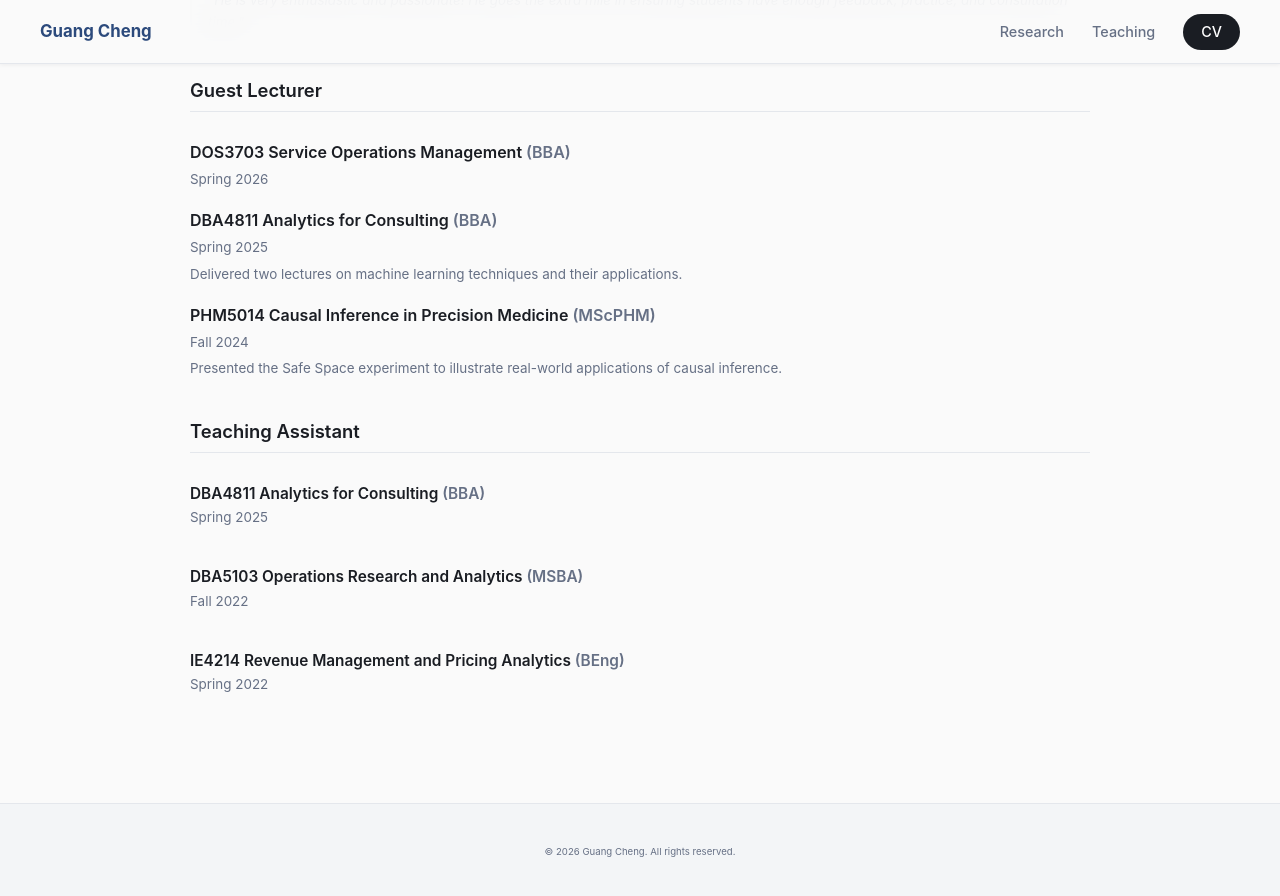
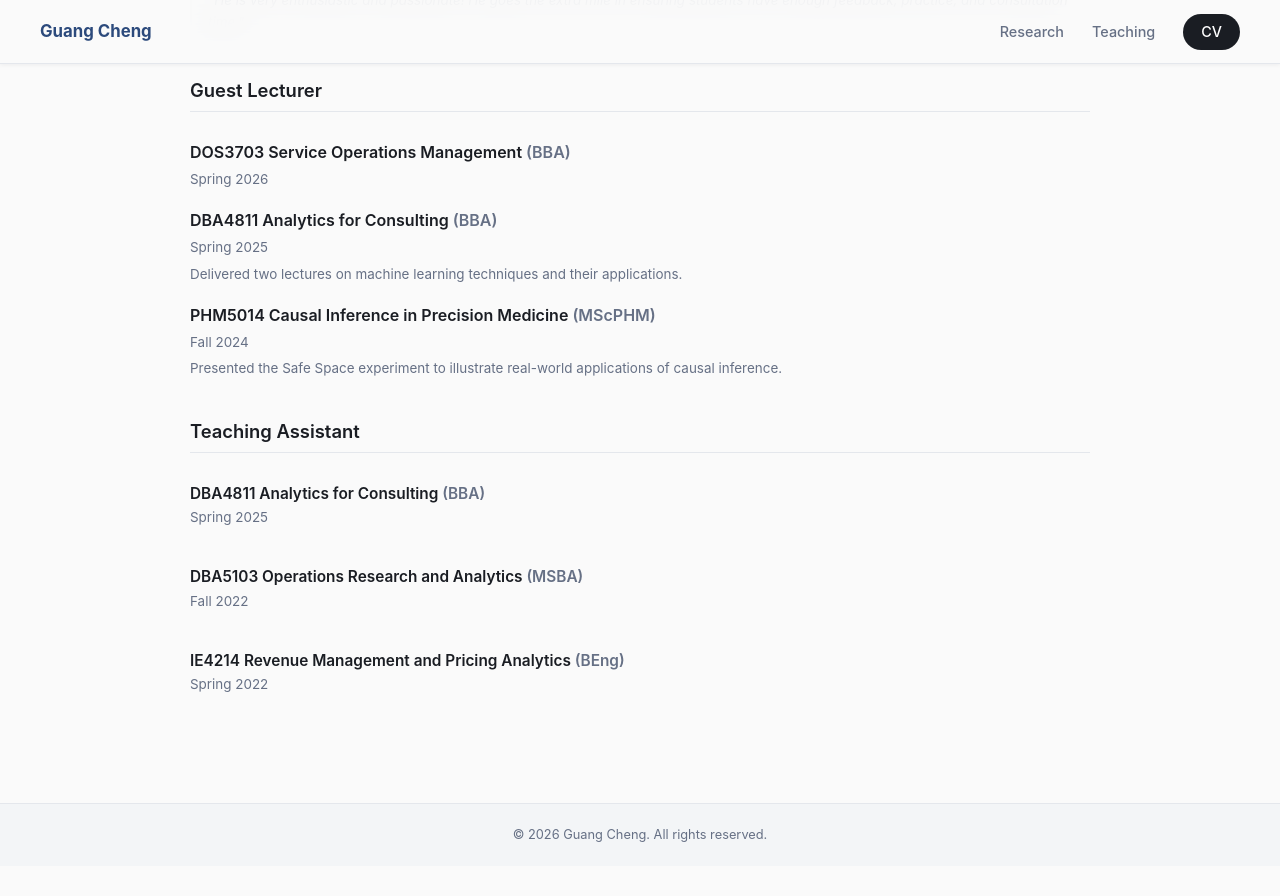
Before and after one commit to gcheng-nus/gcheng-nus.github.io, a Jekyll site: the page built from _pages/about.md, in a window 1280 px wide and 900 px high, scrolled down 2550 px. Shown: the top 896 px of the window. Built offline with Jekyll 4.4.1, drawn with Linux system fonts in a browser that asks for light colours; after the commit the page ends 3416 px from its top, so only the background shows below that.

Commit message:
change footer padding

```diff
--- a/assets/css/academic.scss
+++ b/assets/css/academic.scss
@@ -586,7 +586,7 @@ body.academic-site.is-locked {
 }
 
 .academic-footer {
-  padding: 40px;
+  padding: 20px;
   border-top: 1px solid var(--academic-border);
   background: var(--academic-band);
   color: var(--academic-muted);
@@ -595,7 +595,7 @@ body.academic-site.is-locked {
 
 .academic-footer p {
   margin: 0;
-  font-size: 0.6rem;
+  font-size: 0.8rem;
 }
 
 .fade-in {
```
